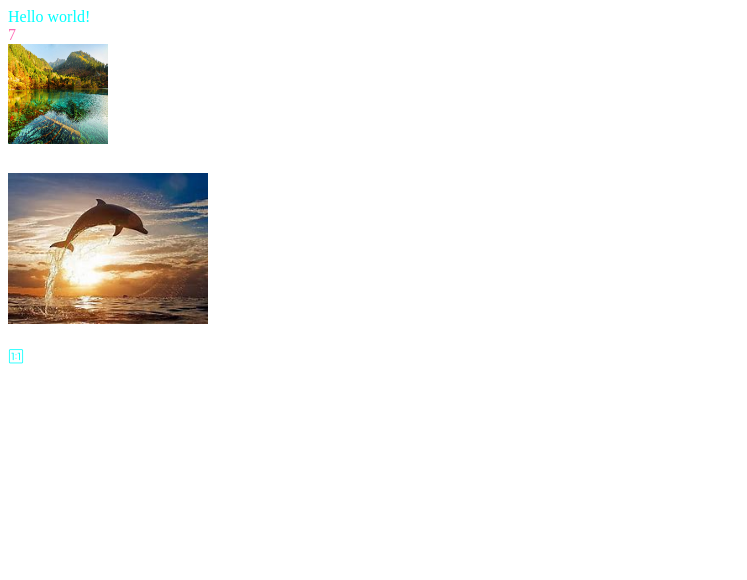
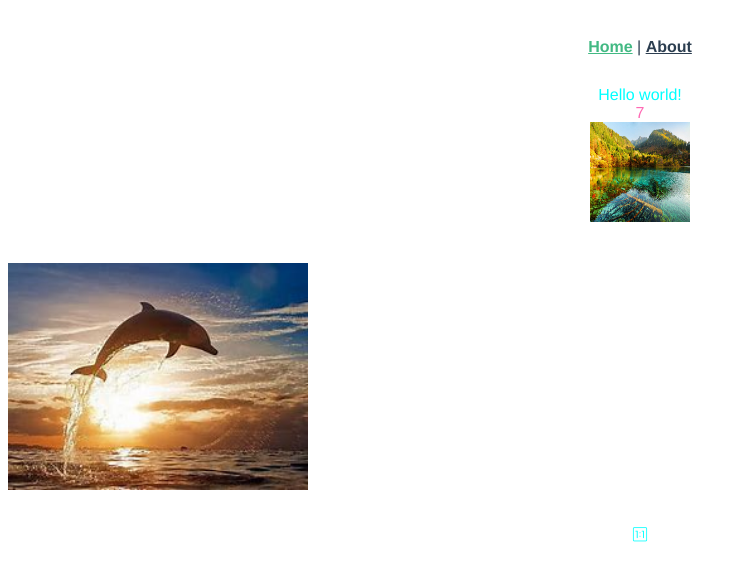
Before and after one commit to fssqLove/webpack5-vue2Exp, a Vue app: page / in a window 1280 px wide. Shown: the top 580 px of the page, without its empty margins (0-747 px from the left). Built offline with nearby package versions, Linux system fonts and the light colour scheme.

Commit message:
增加vue,hashRouter

```diff
--- a/src/app.vue
+++ b/src/app.vue
@@ -1,59 +1,37 @@
 <template>
-  <div class="example">
-    <div>
-      {{ msg }}
+  <div id="app">
+    <div id="nav">
+      <router-link to="/">Home</router-link> |
+      <router-link to="/about">About</router-link>
     </div>
-    <span>
-      {{ count }}
-    </span>
-
-    <myImg src="./assets/img/1.jpg" />
-    <!-- <img src="./assets/img/1.jpg" alt="" /> -->
-
-    <div class="bk"></div>
-
-    <i class="iconfont icon-yibiyi"></i>
+    <router-view />
   </div>
 </template>
 
-
 <script lang="ts">
 import Vue from "vue";
-import { add } from "@/assets/js/test";
-import myImg from "./components/myImg.vue";
-
-export default Vue.extend({
-  data() {
-    return {
-      msg: "Hello world!",
-      count: 0,
-    };
-  },
-  created() {
-    setInterval(() => {
-      this.count++;
-    }, 1000);
-
-    add(1, 2).then((res) => console.log(res));
-  },
-  components: {
-    myImg,
-  },
-});
+export default Vue.extend({});
 </script>
 
+<style lang="scss">
+#app {
+  font-family: Avenir, Helvetica, Arial, sans-serif;
+  -webkit-font-smoothing: antialiased;
+  -moz-osx-font-smoothing: grayscale;
+  text-align: center;
+  color: #2c3e50;
+}
 
-<style lang="scss" scoped>
-.example {
-  color: aqua;
-  span {
-    color: hotpink;
-  }
+#nav {
+  padding: 30px;
 
-  .bk {
-    width: 200px;
-    height: 200px;
-    background: center / contain no-repeat url("@/assets/img/2.jpg");
+  a {
+    font-weight: bold;
+    color: #2c3e50;
+
+    &.router-link-exact-active {
+      color: #42b983;
+    }
   }
 }
 </style>
--- a/src/main.ts
+++ b/src/main.ts
@@ -2,7 +2,11 @@
 import App from './app.vue'
 import './assets/font/iconfont.css'
 
+import router from './router/index'
+
+
 new Vue({
+    router,
     render: function (h) {
         return h(App)
     }
--- /dev/null
+++ b/src/router/index.ts
@@ -0,0 +1,26 @@
+import Vue from 'vue'
+import VueRouter,{RouteConfig} from 'vue-router'
+import Home from '../views/home/Home.vue'
+
+Vue.use(VueRouter)
+
+const routes:RouteConfig[] = [
+    {
+        path:'/',
+        name:'Home',
+        component:Home
+    },
+    {
+        path:'/about',
+        name:'About',
+        component:()=>import(/* webpackChunkName: "about" */ '../views/about/About.vue')
+    }
+]
+
+
+const router = new VueRouter({
+    routes,
+})
+
+
+export default router
--- /dev/null
+++ b/src/views/about/About.vue
@@ -0,0 +1,12 @@
+<template>
+  <div>我是 about 页面</div>
+</template>
+
+<script lang="ts">
+import Vue from "vue";
+export default Vue.extend({});
+</script>
+
+
+<style lang="scss" scoped>
+</style>
--- /dev/null
+++ b/src/views/home/Home.vue
@@ -0,0 +1,55 @@
+<template>
+  <div class="example">
+    <div>
+      {{ msg }}
+    </div>
+    <span>
+      {{ count }}
+    </span>
+
+    <myImg src="./assets/img/1.jpg" />
+
+    <div class="bk"></div>
+
+    <i class="iconfont icon-yibiyi"></i>
+  </div>
+</template>
+
+
+<script lang="ts">
+import Vue from "vue";
+import myImg from "@/components/myImg.vue";
+
+export default Vue.extend({
+  data() {
+    return {
+      msg: "Hello world!",
+      count: 0,
+    };
+  },
+  created() {
+    setInterval(() => {
+      this.count++;
+    }, 1000);
+  },
+  components: {
+    myImg,
+  },
+});
+</script>
+
+
+<style lang="scss" scoped>
+.example {
+  color: aqua;
+  span {
+    color: hotpink;
+  }
+
+  .bk {
+    width: 300px;
+    height: 300px;
+    background: center / contain no-repeat url("@/assets/img/2.jpg");
+  }
+}
+</style>
```
